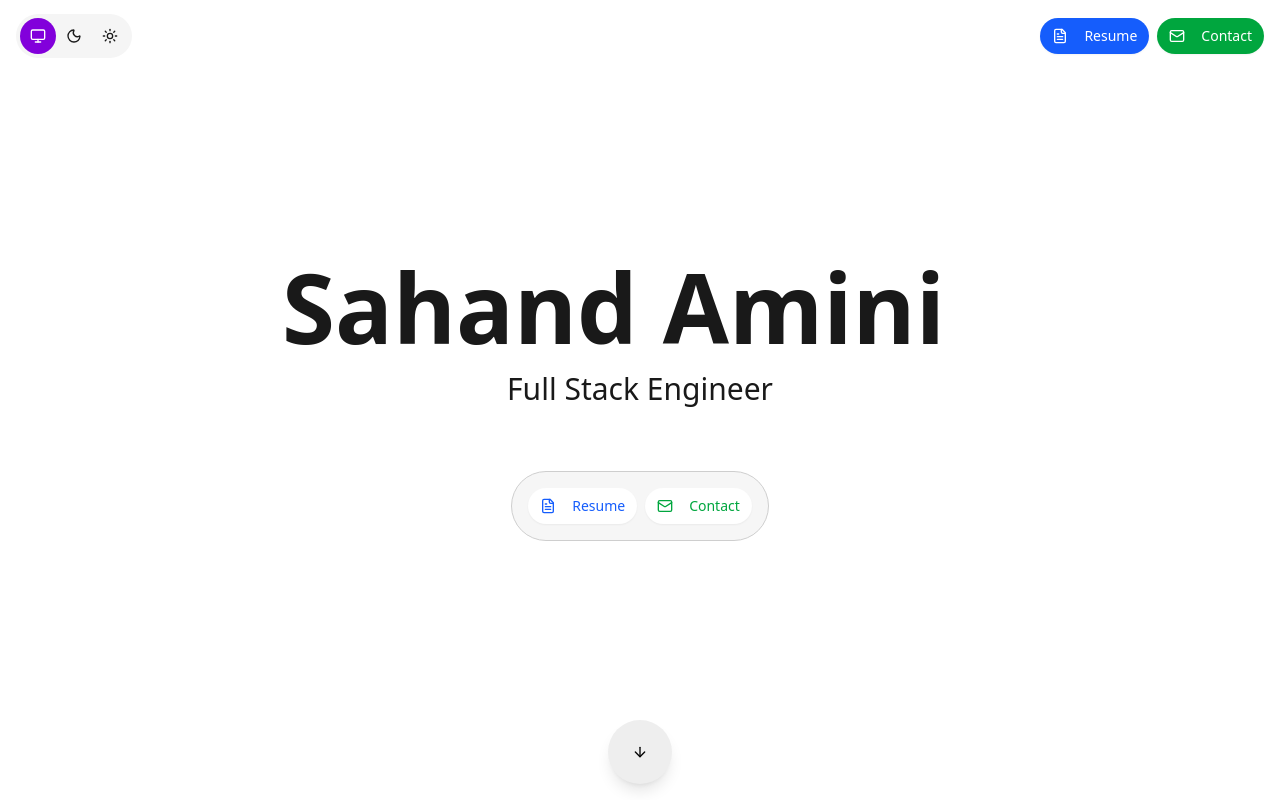
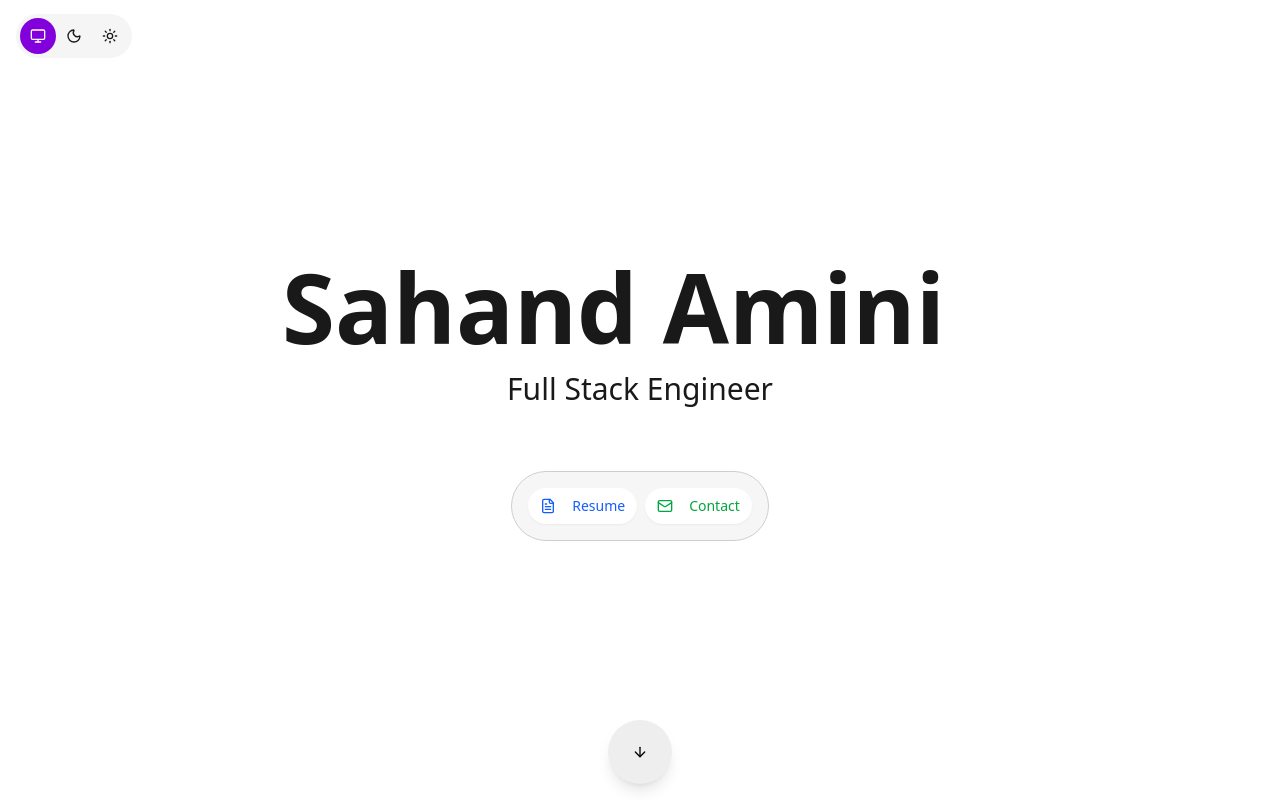
Before and after one commit to sahandamini/portfolio, a Next.js app: page / in a window 1280 px wide. Shown: the top 800 px of the page. Built offline with nearby package versions, Linux system fonts and the light colour scheme.

Commit message:
Fix buttons

```diff
--- a/src/app/page.tsx
+++ b/src/app/page.tsx
@@ -11,13 +11,18 @@ import { useRef } from 'react'
 
 export default function Home() {
     const aboutSectionRef = useRef<HTMLDivElement>(null)
+    const heroButtonsRef = useRef<HTMLDivElement>(null)
 
-	const isAboutSectionVisible = useScrollObserver<HTMLDivElement>(
-		aboutSectionRef,
+    // Observe the in-flow buttons. When they are about to leave the top
+    // (shrunken root via negative top margin), promote header buttons.
+    const areHeroButtonsWithinTopArea = useScrollObserver<HTMLDivElement>(
+        heroButtonsRef,
         {
-			threshold: 0.2, // Corner buttons appear when 20% of about section is visible
+            rootMargin: '-72px 0px 0px 0px',
+            threshold: 0,
         },
     )
+    const shouldShowHeaderButtons = !areHeroButtonsWithinTopArea
 
 	return (
 		<div className="relative">
@@ -31,10 +36,14 @@ export default function Home() {
                     <div className="pointer-events-auto">
                         <ClientThemeToggle />
                     </div>
-					<div className="pointer-events-auto">
-						{isAboutSectionVisible && (
+                    <div
+                        className={`transition-all duration-300 ease-out ${
+                            shouldShowHeaderButtons
+                                ? 'opacity-100 translate-y-0 scale-100 pointer-events-auto'
+                                : 'opacity-0 -translate-y-2 scale-95 pointer-events-none'
+                        }`}
+                    >
                         <FloatingButtons isAboutVisible={true} mode="header" />
-						)}
                     </div>
                 </div>
             </div>
@@ -45,8 +54,17 @@ export default function Home() {
 				className="bg-background flex min-h-screen flex-col items-center justify-center space-y-8 p-8"
 			>
 				<HeroAnimation />
-				{/* Floating Buttons: in normal flow here */}
+                {/* Floating Buttons: in normal flow here; observe wrapper for pin trigger */}
+                <div
+                    ref={heroButtonsRef}
+                    className={`transition-all duration-300 ease-out ${
+                        shouldShowHeaderButtons
+                            ? 'opacity-0 scale-95 pointer-events-none'
+                            : 'opacity-100 scale-100'
+                    }`}
+                >
                     <FloatingButtons isAboutVisible={false} />
+                </div>
 			</section>
 
 			{/* About Me Section */}
```
Lines whose indentation alone changed are shown as unchanged.
